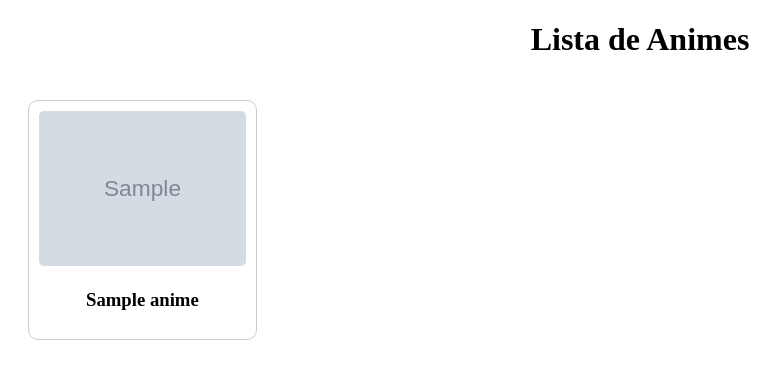
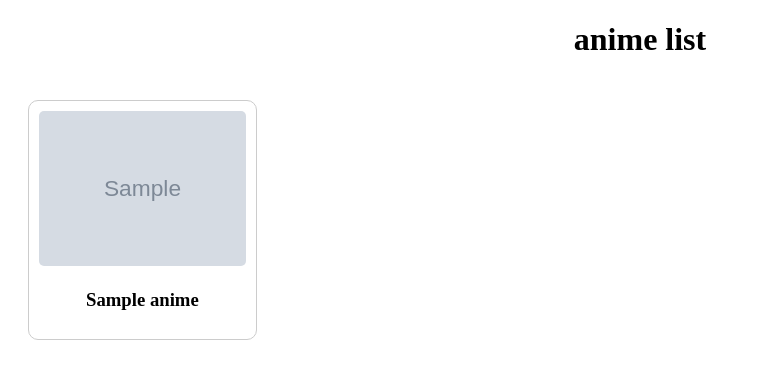
Before and after one commit to keventapi/web_design_ex001, a Flask app: template templates/user_animes.html in a window 1280 px wide. Shown: the top 379 px of the page, without its empty margins (0-784 px from the left). Run offline with Flask 3, Linux system fonts and the light colour scheme; the template is opened without the code that fills it: most values are stand-ins (such as "Sample title", 1, 10 or a date in 2020); grey boxes marked "Sample" are stand-in pictures.

Commit message:
Update user_animes.html

```diff
--- a/templates/user_animes.html
+++ b/templates/user_animes.html
@@ -42,7 +42,7 @@
     </style>
 </head>
 <body>
-    <h1 style="text-align: center;">Lista de Animes</h1>
+    <h1 style="text-align: center;">anime list</h1>
     <div class="grid-container">
         {% for id, anime in data.items() %}
         <a href="/user/anime/{{ id }}">
```
